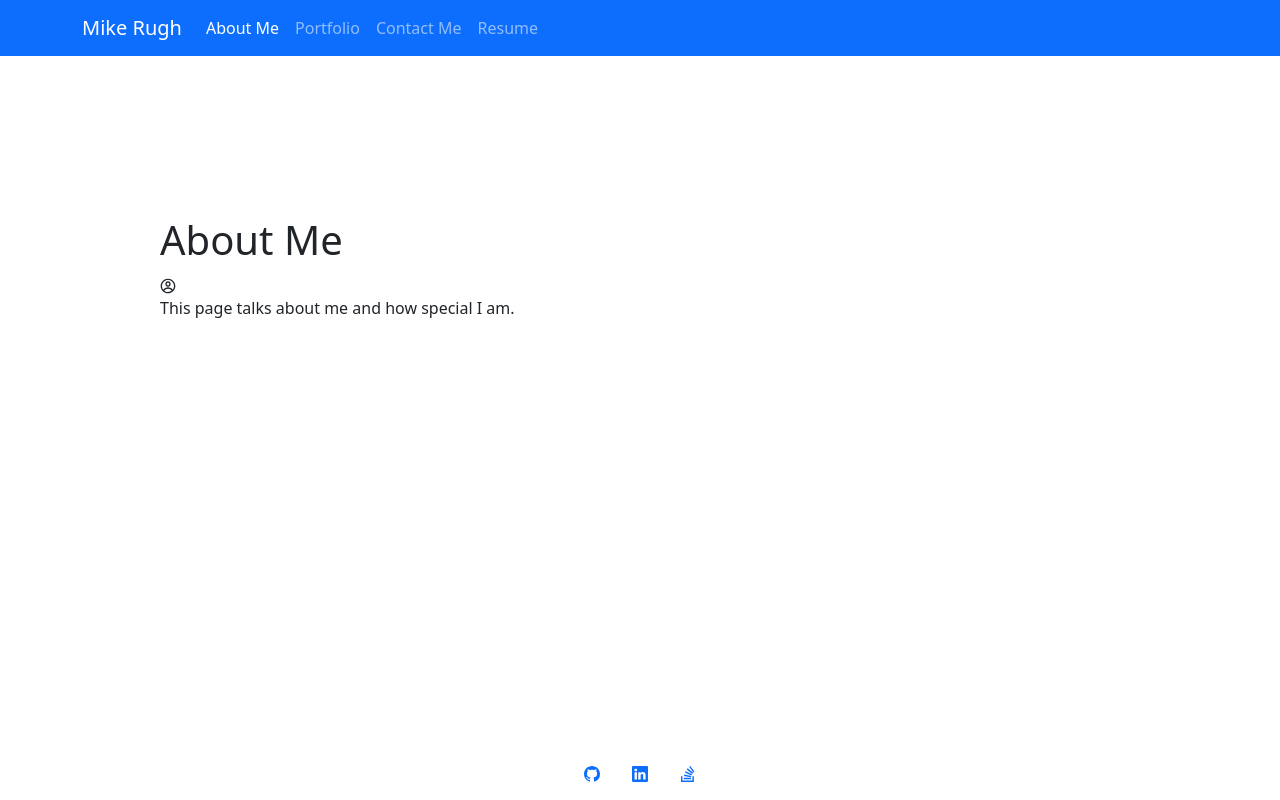
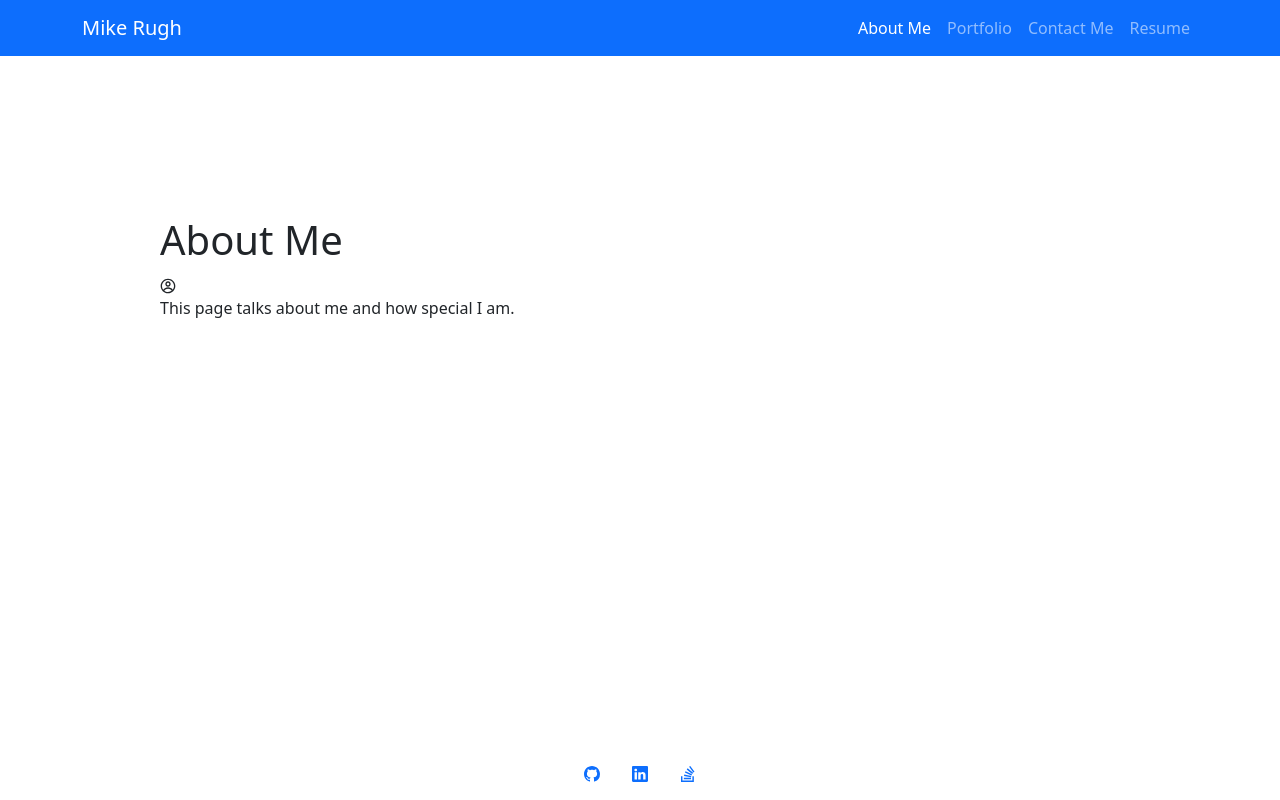
Before and after one commit to DA-Mike/reactafolio, a React (Create React App) app: page / in a window 1280 px wide. Built offline with nearby package versions, Linux system fonts and the light colour scheme.

Commit message:
adds some styling

```diff
--- a/src/App.css
+++ b/src/App.css
@@ -12,3 +12,7 @@
 .nav-container {
   margin-bottom: 5rem;
 }
+
+.nav-items {
+
+}
--- a/src/components/Navigation.js
+++ b/src/components/Navigation.js
@@ -10,7 +10,7 @@ function Navigation({ currentPage, handlePageChange }) {
         <Container>
           <Navbar.Brand href="#about" onClick={() => handlePageChange('About')}
           className={currentPage === 'About' ? 'nav-link active' : 'nav-link'}>Mike Rugh</Navbar.Brand>
-          <Nav className="me-auto">
+          <Nav className="nav-items">
             <Nav.Link href="#about" onClick={() => handlePageChange('About')}
             className={currentPage === 'About' ? 'nav-link active' : 'nav-link'}>About Me</Nav.Link>
             <Nav.Link href="#portfolio" onClick={() => handlePageChange('Portfolio')}
--- a/src/components/pages/Contact.js
+++ b/src/components/pages/Contact.js
@@ -1,7 +1,7 @@
 import React, { useState } from 'react';
 import '../styles/pages.css';
 
-const FORM_ENDPOINT = ""; // TODO - fill on the later step
+const FORM_ENDPOINT = ""; // TODO - fill later
 
 const Contact = () => {
   const [submitted, setSubmitted] = useState(false);
@@ -23,7 +23,7 @@ const Contact = () => {
   return (
     <div>
         <div className='contact-container' bg='light'>
-            <div className='form-container card col-md-4'>
+            <div className='form-container card col-md-4 bg-light'>
                 <form
                 action={FORM_ENDPOINT}
                 onSubmit={handleSubmit}
```
Also changed, not shown: 1 other file (tests, documents, lock files or other folders).
